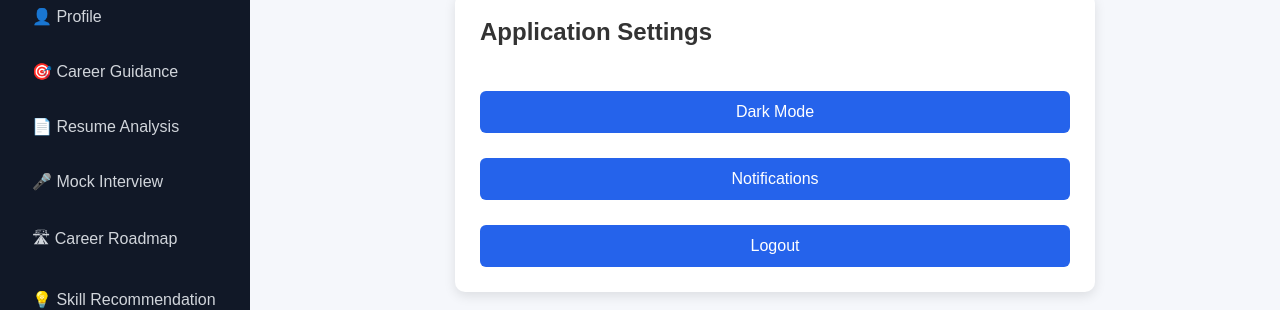
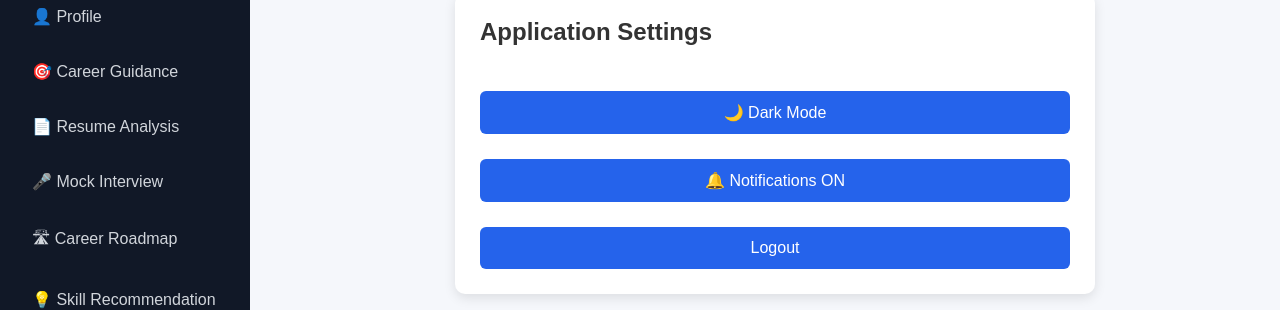
Before and after one commit to aayeshakambli3677/AI-Career-Guidance-System, a React app in the folder frontend/: page /settings in a window 1280 px wide. Shown: the part 164-474 px from the top of the page. Built offline with nearby package versions, Linux system fonts and the light colour scheme; no server answers; the HTML template or start-up script is replaced by a standard one.

Commit message:
next time commit is change

```diff
--- a/frontend/src/pages/Settings.jsx
+++ b/frontend/src/pages/Settings.jsx
@@ -1,9 +1,46 @@
 import { useNavigate } from "react-router-dom";
 import "../styles/Settings.css";
+import { useState, useEffect } from "react";
 
 function Settings() {
 
   const navigate = useNavigate();
+
+  const [darkMode, setDarkMode] = useState(
+    localStorage.getItem("darkMode") === "true"
+  );
+
+  const [notifications, setNotifications] = useState(
+    localStorage.getItem("notifications") !== "false"
+  );
+
+  useEffect(() => {
+    if (darkMode) {
+      document.body.classList.add("dark-mode");
+    } else {
+      document.body.classList.remove("dark-mode");
+    }
+
+    localStorage.setItem("darkMode", darkMode);
+  }, [darkMode]);
+
+  useEffect(() => {
+    localStorage.setItem("notifications", notifications);
+  }, [notifications]);
+
+  const toggleDarkMode = () => {
+    setDarkMode(!darkMode);
+  };
+
+  const toggleNotifications = () => {
+    setNotifications(!notifications);
+
+    alert(
+      !notifications
+        ? "Notifications Enabled"
+        : "Notifications Disabled"
+    );
+  };
 
   const handleLogout = () => {
 
@@ -23,12 +60,14 @@ function Settings() {
 
         <h2>Application Settings</h2>
 
-        <button>
-          Dark Mode
+        <button onClick={toggleDarkMode}>
+          {darkMode ? "☀ Light Mode" : "🌙 Dark Mode"}
         </button>
 
-        <button>
-          Notifications
+        <button onClick={toggleNotifications}>
+          {notifications
+            ? "🔔 Notifications ON"
+            : "🔕 Notifications OFF"}
         </button>
 
         <button onClick={handleLogout}>
--- a/frontend/src/styles/Settings.css
+++ b/frontend/src/styles/Settings.css
@@ -51,3 +51,24 @@
 .settings-card button:hover {
     background: #1d4ed8;
 }
+
+/* Dark Mode */
+
+body.dark-mode {
+    background-color: #121212;
+    color: white;
+}
+
+body.dark-mode .settings-page {
+    background-color: #121212;
+}
+
+body.dark-mode .settings-card {
+    background-color: #1f1f1f;
+    color: white;
+}
+
+body.dark-mode button {
+    background-color: #333;
+    color: white;
+}
```
